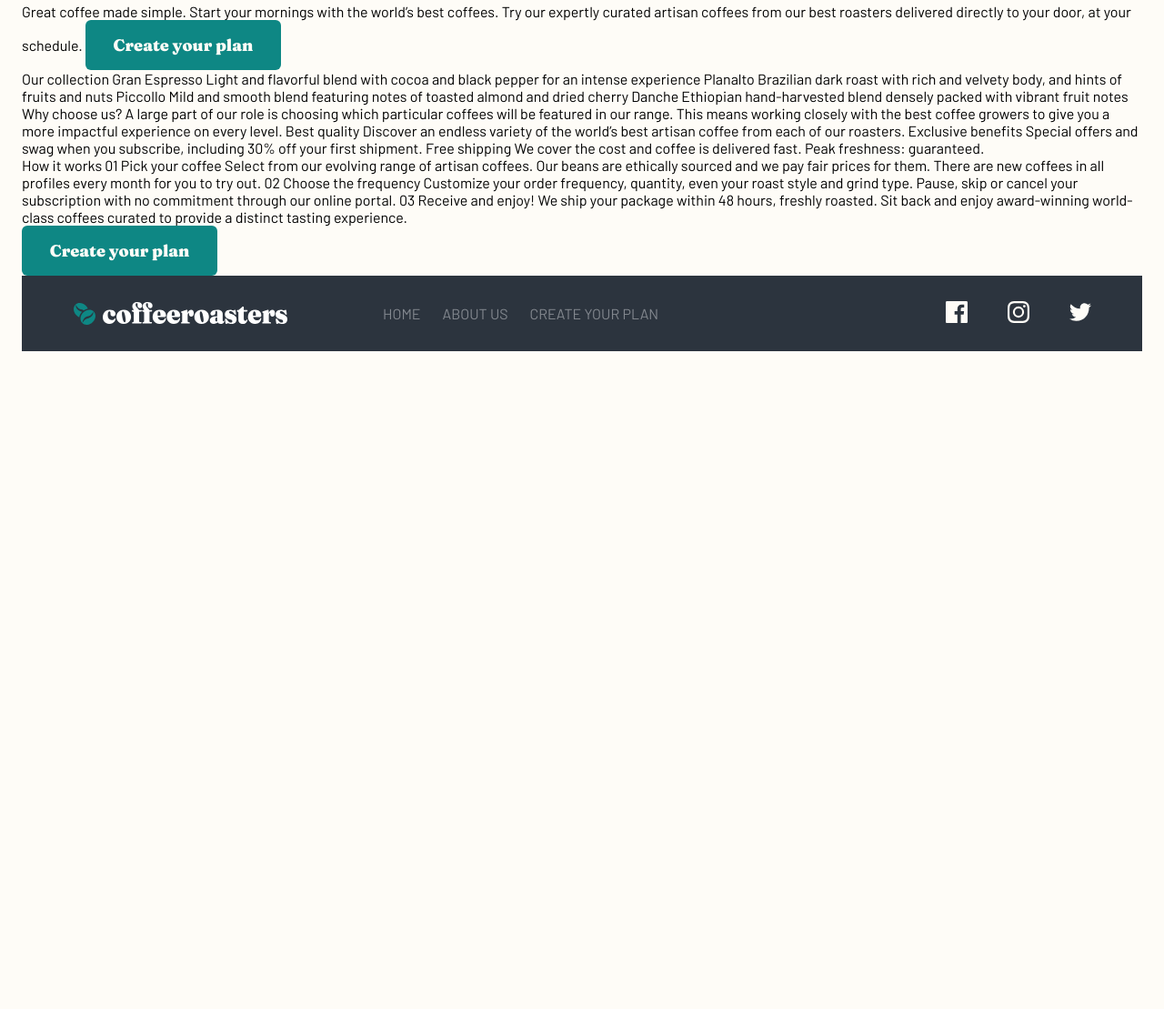
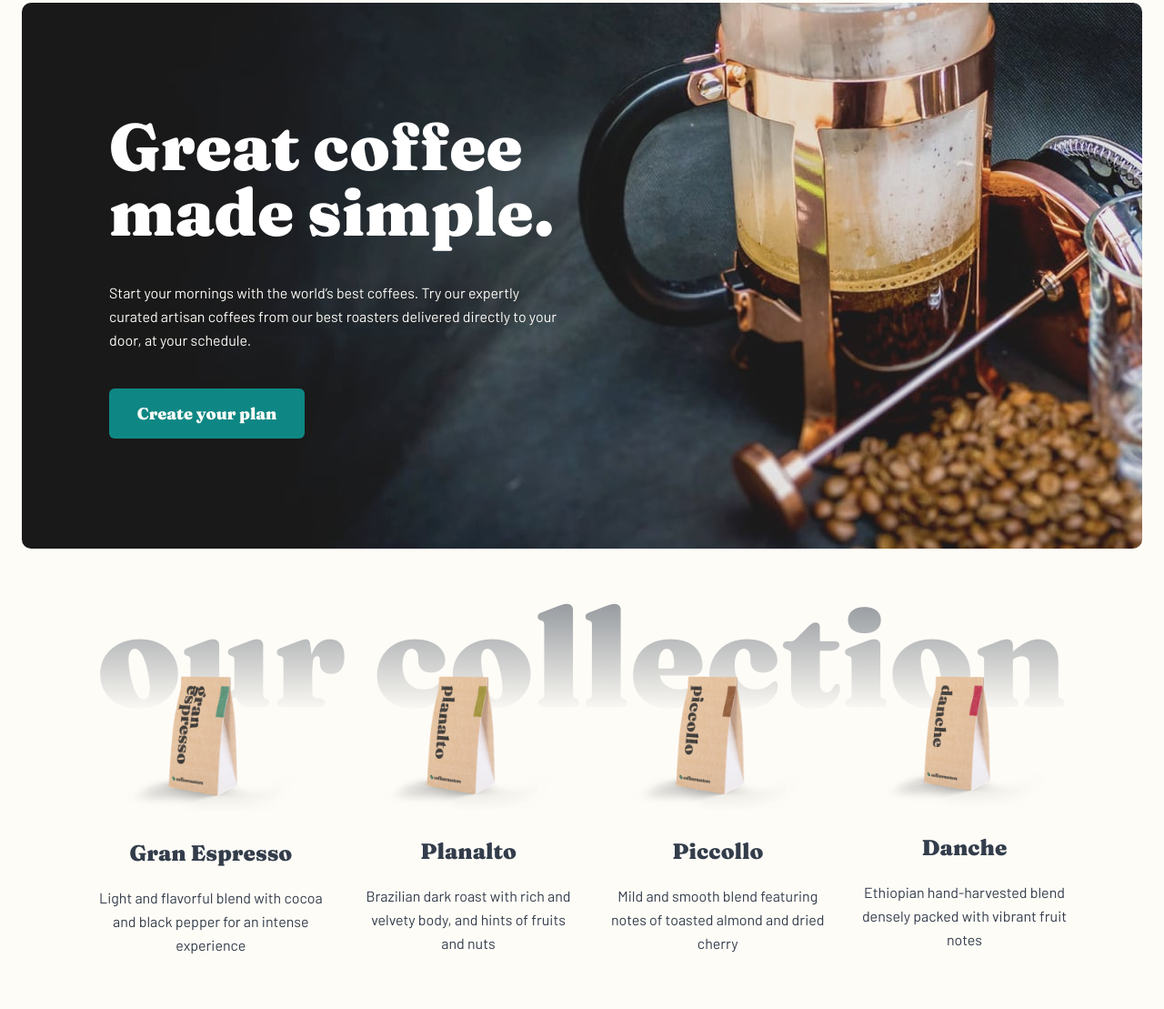
Before and after one commit to jesse10930/coffeeroasters-subscription, a website: page dist/index.html in a window 1280 px wide. Shown: the part 80-1189 px from the top of the page at 91% size. Before the commit the page ends 800 px from the top, so only its background shows below. Drawn offline with Linux system fonts and the light colour scheme.

Commit message:
sections a and b on home page

```diff
--- a/scss/_utilities.scss
+++ b/scss/_utilities.scss
@@ -37,6 +37,28 @@
   background: $dk-cream;
 }
 
+// Text
+.big-title {
+  color: #ffffff;
+  font-family: $fraunces;
+  font-size: 72px;
+  line-height: 72px;
+}
+
+.small-title {
+  color: $grey-blue;
+  font-family: $fraunces;
+  font-size: 24px;
+  line-height: 32px;
+}
+
+.paragraph {
+  color: $cream;
+  font-family: $barlow;
+  font-size: 16px;
+  line-height: 26px;
+}
+
 // Big Selection Button
 // .bg-sel-btn {
 //   height: 250px;
@@ -53,3 +75,12 @@
 // .active {
 //   background: $cyan;
 // }
+
+// Alignment
+.coff-container {
+  display: flex;
+  flex-direction: column;
+  align-items: center;
+  margin-left: 20px;
+  margin-right: 20px;
+}
--- a/scss/main.scss
+++ b/scss/main.scss
@@ -39,7 +39,79 @@ header {
   }
 }
 
-// Footer {
+// Home
+#home-a {
+  background-image: url(/dist/images/home/desktop/image-hero-coffeepress.jpg);
+  height: 600px;
+  border-radius: 10px;
+  display: flex;
+  align-items: center;
+  margin-bottom: 60px;
+
+  #home-a-content {
+    width: 40%;
+    margin-left: 6rem;
+
+    h1 {
+      padding-bottom: 40px;
+    }
+
+    p {
+      padding-bottom: 40px;
+    }
+  }
+}
+
+#home-b {
+  width: 90%;
+  margin: auto;
+  display: flex;
+  flex-direction: column;
+  margin-bottom: 60px;
+  align-items: center;
+
+  #our-coll-container {
+    // mix-blend-mode: normal;
+    position: absolute;
+    opacity: 0.5;
+
+    h1 {
+      // padding-top: 40px;
+      font-family: $fraunces;
+      font-size: 150px;
+      line-height: 120px;
+      // background: #83888f;
+      // background: -webkit-linear-gradient(to bottom, #83888f 0%, #fefcf7 100%);
+      // background: -moz-linear-gradient(to bottom, #83888f 0%, #fefcf7 100%);
+      background: linear-gradient(to bottom, $grey-blue 0%, $cream 100%);
+      -webkit-background-clip: text;
+      -webkit-text-fill-color: transparent;
+    }
+  }
+
+  #home-b-content {
+    z-index: 1;
+    margin-top: 80px;
+    display: flex;
+    justify-content: space-between;
+
+    img {
+      width: 80%;
+      margin-bottom: 30px;
+    }
+
+    h2 {
+      margin-bottom: 20px;
+    }
+
+    p {
+      text-align: center;
+      color: $grey-blue;
+    }
+  }
+}
+
+// Footer
 footer {
   background: $dark;
   display: flex;
```
Also changed, not shown: dist/css/main.css, dist/images/preview.jpg (renamed from preview.jpg), dist/index.html.
